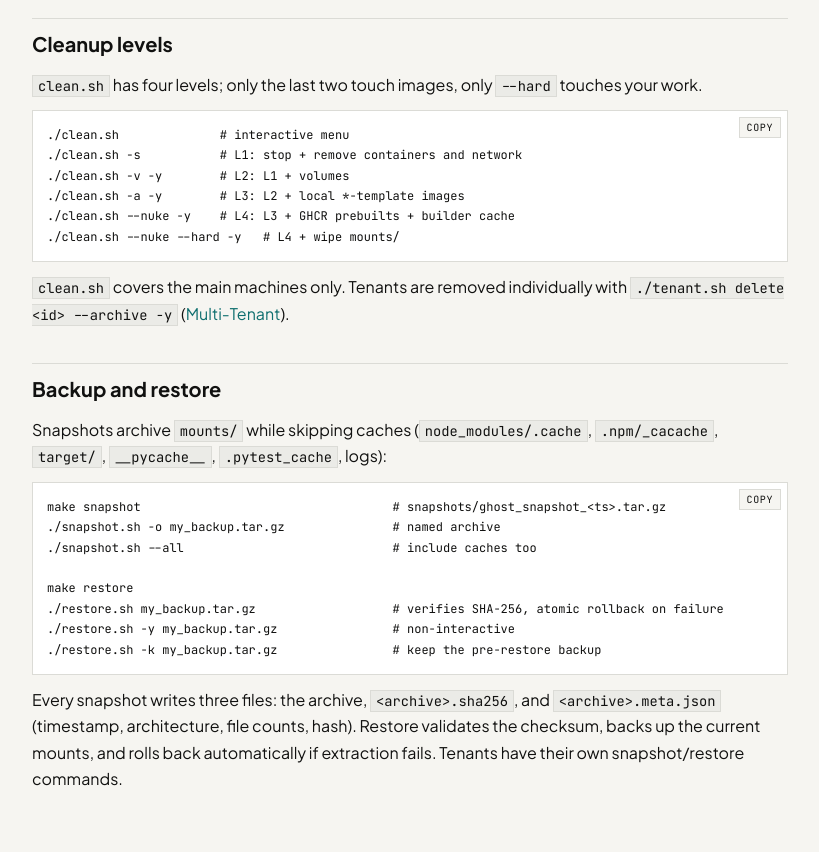
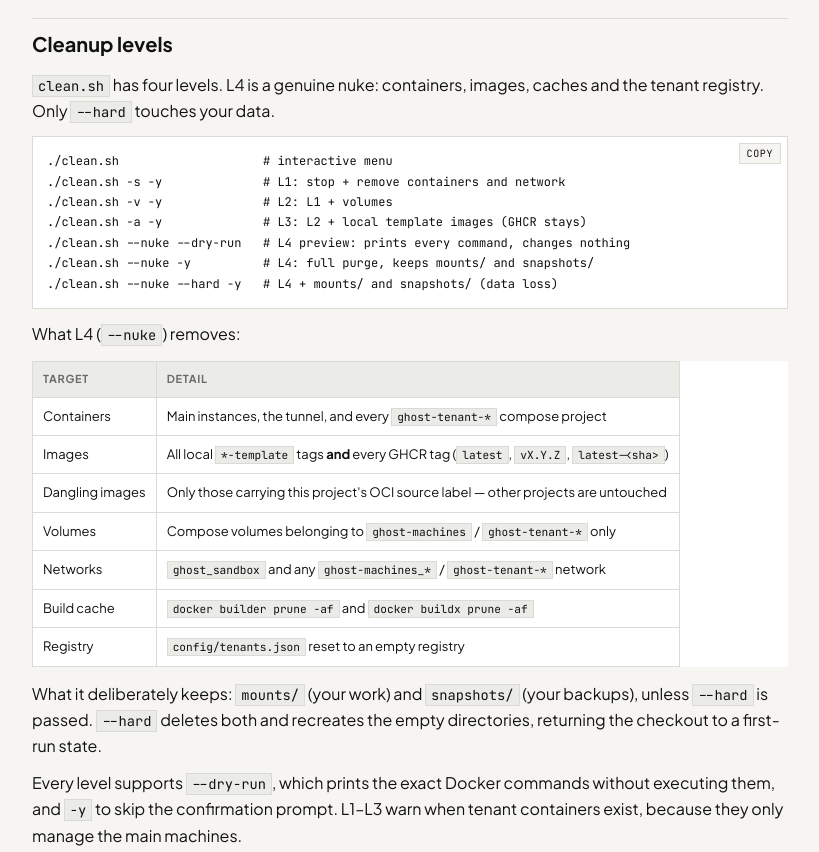
Before and after one commit to 1999AZZAR/ghost-machines, a plain HTML site: page docs/site/pages/lifecycle.html in a window 1280 px wide. Shown: the part 2340-3192 px from the top of the page, without its empty margins (80-899 px from the left). Drawn offline with Linux system fonts and the light colour scheme.

Commit message:
fix(clean): make --nuke actually nuke
Level 4 previously removed the main compose project, the four local tags and
the four ':latest' GHCR tags. Everything else survived: tenant compose
projects and their containers, other GHCR tags (vX.Y.Z, latest-<sha>),
ghost-owned volumes and networks, buildx cache, and the tenant registry. A
"nuke" that leaves a stale registry and a tenant container behind is a bug.

Level 4 now:
- tears down main + remote profiles and every ghost-tenant-* project
  (compose down -v per project, docker rm -f as fallback)
- removes every image this project can produce: all local <engine>-template
  tags and every ghcr.io/1999azzar/ghost-machine-* tag, then prunes dangling
  images filtered by this project's OCI source label (other projects kept)
- removes ghost-owned compose volumes and ghost networks (ghost_sandbox,
  ghost-machines_*, ghost-tenant-*) instead of pruning host-wide
- clears docker builder and buildx cache (-af, not just dangling)
- resets config/tenants.json to an empty registry
- --hard now also clears snapshots/ alongside mounts/ (documented as data
  loss), and both are recreated empty for a first-run state
- prints docker system df afterwards

New --dry-run prints the exact commands without executing them at every
level, and every level reports when tenant containers are still around.

The four Dockerfiles now carry OCI labels (title/source/licenses) so the
scoped prune can identify this project's dangling images.

Tests: m3 Test 7 asserts the capabilities in source, Test 8 runs --nuke -y
against a stubbed docker and verifies the real command sequence (tenant
project down, all-tag rmi, nginx untouched, label-scoped prune, volume and
network removal, builder+buildx prune, registry reset). Docs parity test
fails if --nuke/--hard/--dry-run are documented in one place but not the
other.

Co-authored-by: Mema <mema@glassgallery.my.id>

```diff
--- a/docs/site/pages/lifecycle.html
+++ b/docs/site/pages/lifecycle.html
@@ -176,15 +176,56 @@ docker exec ghost-machine-single journalctl -u ssh 2&gt;/dev/null || true
 </code></pre>
 <p>The entrypoint is chatty on purpose: SSH key injection, user sync, harness config generation and the background harness refresh all log there. Most "it didn't start" reports are answered by the first 50 lines.</p>
 <h2 id="cleanup-levels">Cleanup levels</h2>
-<p><code>clean.sh</code> has four levels; only the last two touch images, only <code>--hard</code> touches your work.</p>
-<pre><code class="language-bash">./clean.sh              # interactive menu
-./clean.sh -s           # L1: stop + remove containers and network
-./clean.sh -v -y        # L2: L1 + volumes
-./clean.sh -a -y        # L3: L2 + local *-template images
-./clean.sh --nuke -y    # L4: L3 + GHCR prebuilts + builder cache
-./clean.sh --nuke --hard -y   # L4 + wipe mounts/
+<p><code>clean.sh</code> has four levels. L4 is a genuine nuke: containers, images, caches and the tenant registry. Only <code>--hard</code> touches your data.</p>
+<pre><code class="language-bash">./clean.sh                    # interactive menu
+./clean.sh -s -y              # L1: stop + remove containers and network
+./clean.sh -v -y              # L2: L1 + volumes
+./clean.sh -a -y              # L3: L2 + local template images (GHCR stays)
+./clean.sh --nuke --dry-run   # L4 preview: prints every command, changes nothing
+./clean.sh --nuke -y          # L4: full purge, keeps mounts/ and snapshots/
+./clean.sh --nuke --hard -y   # L4 + mounts/ and snapshots/ (data loss)
 </code></pre>
-<p><code>clean.sh</code> covers the main machines only. Tenants are removed individually with <code>./tenant.sh delete &lt;id&gt; --archive -y</code> (<a href="tenant.html">Multi-Tenant</a>).</p>
+<p>What L4 (<code>--nuke</code>) removes:</p>
+<table>
+<thead>
+<tr>
+<th style="text-align: left;">Target</th>
+<th style="text-align: left;">Detail</th>
+</tr>
+</thead>
+<tbody>
+<tr>
+<td style="text-align: left;">Containers</td>
+<td style="text-align: left;">Main instances, the tunnel, and every <code>ghost-tenant-*</code> compose project</td>
+</tr>
+<tr>
+<td style="text-align: left;">Images</td>
+<td style="text-align: left;">All local <code>*-template</code> tags <strong>and</strong> every GHCR tag (<code>latest</code>, <code>vX.Y.Z</code>, <code>latest-&lt;sha&gt;</code>)</td>
+</tr>
+<tr>
+<td style="text-align: left;">Dangling images</td>
+<td style="text-align: left;">Only those carrying this project's OCI source label — other projects are untouched</td>
+</tr>
+<tr>
+<td style="text-align: left;">Volumes</td>
+<td style="text-align: left;">Compose volumes belonging to <code>ghost-machines</code> / <code>ghost-tenant-*</code> only</td>
+</tr>
+<tr>
+<td style="text-align: left;">Networks</td>
+<td style="text-align: left;"><code>ghost_sandbox</code> and any <code>ghost-machines_*</code> / <code>ghost-tenant-*</code> network</td>
+</tr>
+<tr>
+<td style="text-align: left;">Build cache</td>
+<td style="text-align: left;"><code>docker builder prune -af</code> and <code>docker buildx prune -af</code></td>
+</tr>
+<tr>
+<td style="text-align: left;">Registry</td>
+<td style="text-align: left;"><code>config/tenants.json</code> reset to an empty registry</td>
+</tr>
+</tbody>
+</table>
+<p>What it deliberately keeps: <code>mounts/</code> (your work) and <code>snapshots/</code> (your backups), unless <code>--hard</code> is passed. <code>--hard</code> deletes both and recreates the empty directories, returning the checkout to a first-run state.</p>
+<p>Every level supports <code>--dry-run</code>, which prints the exact Docker commands without executing them, and <code>-y</code> to skip the confirmation prompt. L1–L3 warn when tenant containers exist, because they only manage the main machines.</p>
 <h2 id="backup-and-restore">Backup and restore</h2>
 <p>Snapshots archive <code>mounts/</code> while skipping caches (<code>node_modules/.cache</code>, <code>.npm/_cacache</code>, <code>target/</code>, <code>__pycache__</code>, <code>.pytest_cache</code>, logs):</p>
 <pre><code class="language-bash">make snapshot                                   # snapshots/ghost_snapshot_&lt;ts&gt;.tar.gz
```
Also changed, not shown: docs/cheatsheet.md (+4 -2 lines), docs/lifecycle.md (+23 -8 lines), docs/scripts.md (+6 -4 lines), docs/site/pages/cheatsheet.html (+4 -2 lines), docs/site/pages/scripts.html (+6 -4 lines), docs/site/pages/troubleshooting.html (+1 -1 lines), docs/troubleshooting.md (+1 -1 lines), 7 other files.
